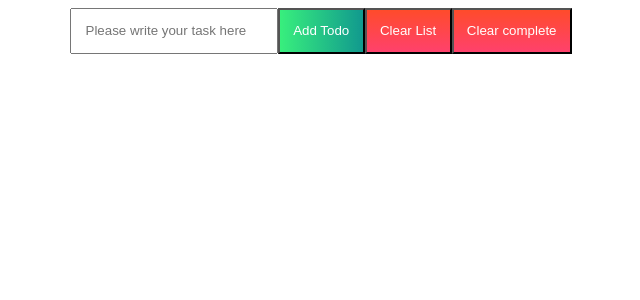
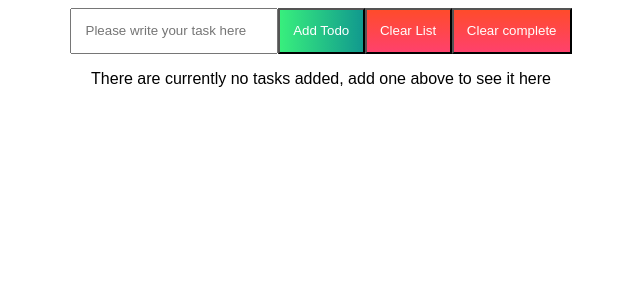
Before and after one commit to bragerosberg/vue-todo, a Vue app: page / in a window 1280 px wide. Shown: the top 300 px of the page, without its empty margins (319-959 px from the left). Built offline with nearby package versions, Linux system fonts and the light colour scheme.

Commit message:
Fixed the relation of the delete button to be correct, now it calls the function in the same file and previously it had the same setup as it had as a child component

```diff
--- a/src/App.vue
+++ b/src/App.vue
@@ -6,11 +6,11 @@
         <button class="todo__form--button" type="submit">Add Todo</button>
       </form>
       <aside class="todolist__buttons">
-        <button class="todolist__button" @click="$emit('cleartasks')">Clear List</button>
-        <button class="todolist__button" @click="$emit('clearcomplete')">Clear complete</button>
+        <button class="todolist__button" @click="deleteAllTasks">Clear List</button>
+        <button class="todolist__button" @click="deleteAllComplete">Clear complete</button>
       </aside>
     </article>
-    <Todolist v-bind:tasks="tasks" v-on:clearcomplete="deleteAllComplete" v-on:cleartasks="deleteAllTasks" v-on:deletetask="deleteTask"/>
+    <Todolist v-bind:tasks="tasks" v-on:deletetask="deleteTask"/>
   </div>
 </template>
 
--- a/src/components/todocard/Todocard.vue
+++ b/src/components/todocard/Todocard.vue
@@ -1,11 +1,11 @@
 <template>
   <div v-bind:class="[task.completed ? 'completed' : 'pending', taskCard]">
-    <section v-if="!task.completed" v-on:click="toggleComplete">
+    <section class="task" v-if="!task.completed" v-on:click="toggleComplete">
       <p>{{ task.title }}</p>
     </section>
 
-    <section class="completed__wrapper" v-if="task.completed" v-on:click="toggleComplete">
-      <button class="btn" @click="$emit('deletetask', task.id)">X</button>
+    <section class="task" v-if="task.completed" v-on:click="toggleComplete">
+      <button class="task__delete" @click="$emit('deletetask', task.id)">X</button>
       <p>{{ task.title }}</p>
     </section>
   </div>
@@ -34,8 +34,13 @@ export default {
   color: white;
 }
 
-.btn {
+.task__delete {
   float: right;
+}
+
+.task p{
+  margin: 0;
+  padding: 1em;
 }
 
 .pending {
--- a/src/components/todolist/Todolist.vue
+++ b/src/components/todolist/Todolist.vue
@@ -6,6 +6,9 @@
           <Todocard v-bind:task="task" v-on:deletetask="$emit('deletetask', task.id)"/>
         </li>
       </ul>
+    </section>
+    <section v-if="!tasks.length > 0">
+      <p class="information">There are currently no tasks added, add one above to see it here</p>
     </section>
 
   </div>
@@ -34,6 +37,8 @@ export default {
 .todolist {
   padding: 0;
 }
-
+.information {
+  text-align: center;
+}
 
 </style>
```
